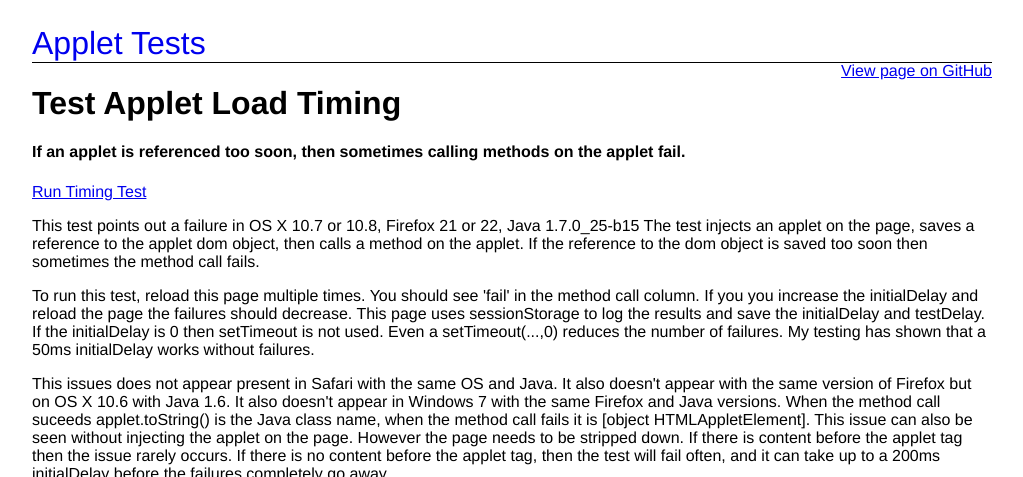
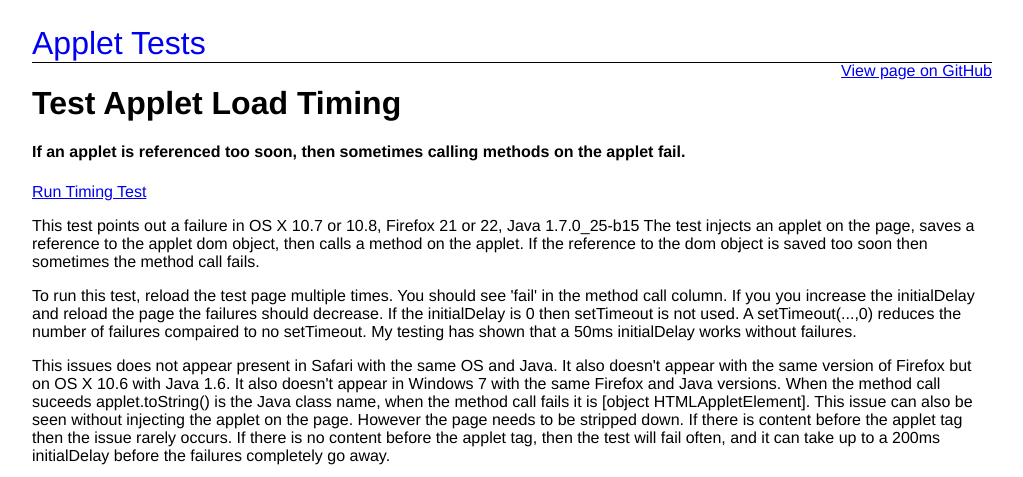
Before and after one commit to concord-consortium/applet-tests, a Jekyll site: the page built from timing/index.html, in a window 1280 px wide, cut to the strip 0-477 px from the top of the page. Shown: the whole strip, without its empty margins (128-1151 px from the left). Built offline with Jekyll 4.4.1, drawn with Linux system fonts in a browser that asks for light colours.

Commit message:
add more documentation to the test page

```diff
--- a/timing/index.html
+++ b/timing/index.html
@@ -11,11 +11,10 @@
 The test injects an applet on the page, saves a reference to the applet dom object, then calls a method on the applet.
 If the reference to the dom object is saved too soon then sometimes the method call fails.</p>
 
-<p>To run this test, reload this page multiple times. You should see 'fail' in the method call column. If you you increase
+<p>To run this test, reload the test page multiple times. You should see 'fail' in the method call column. If you you increase
 the initialDelay and reload the page the failures should decrease.
-This page uses sessionStorage to log the results and save the initialDelay and testDelay.
-If the initialDelay is 0 then setTimeout is not used. Even a setTimeout(...,0) reduces the number of failures.
-My testing has shown that a 50ms initialDelay works without failures.</p>
+If the initialDelay is 0 then setTimeout is not used. A setTimeout(...,0) reduces the number of failures compaired to no
+setTimeout. My testing has shown that a 50ms initialDelay works without failures.</p>
 
 <p>This issues does not appear present in Safari with the same OS and Java. It also doesn't appear with the same
 version of Firefox but on OS X 10.6 with Java 1.6. It also doesn't appear in Windows 7 with the same Firefox and Java
```
Also changed, not shown: timing/test.html (+8 -0 lines).
